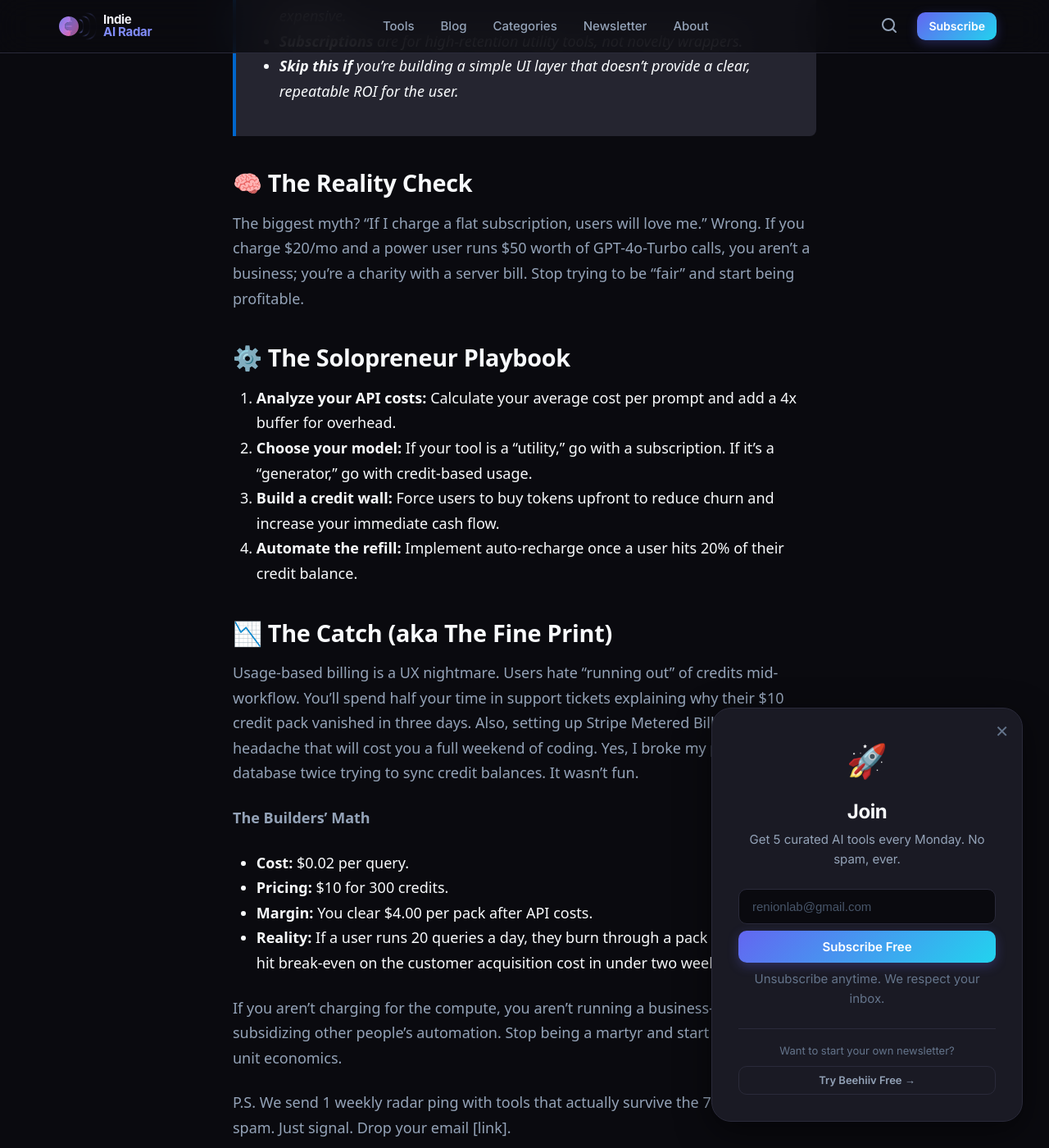
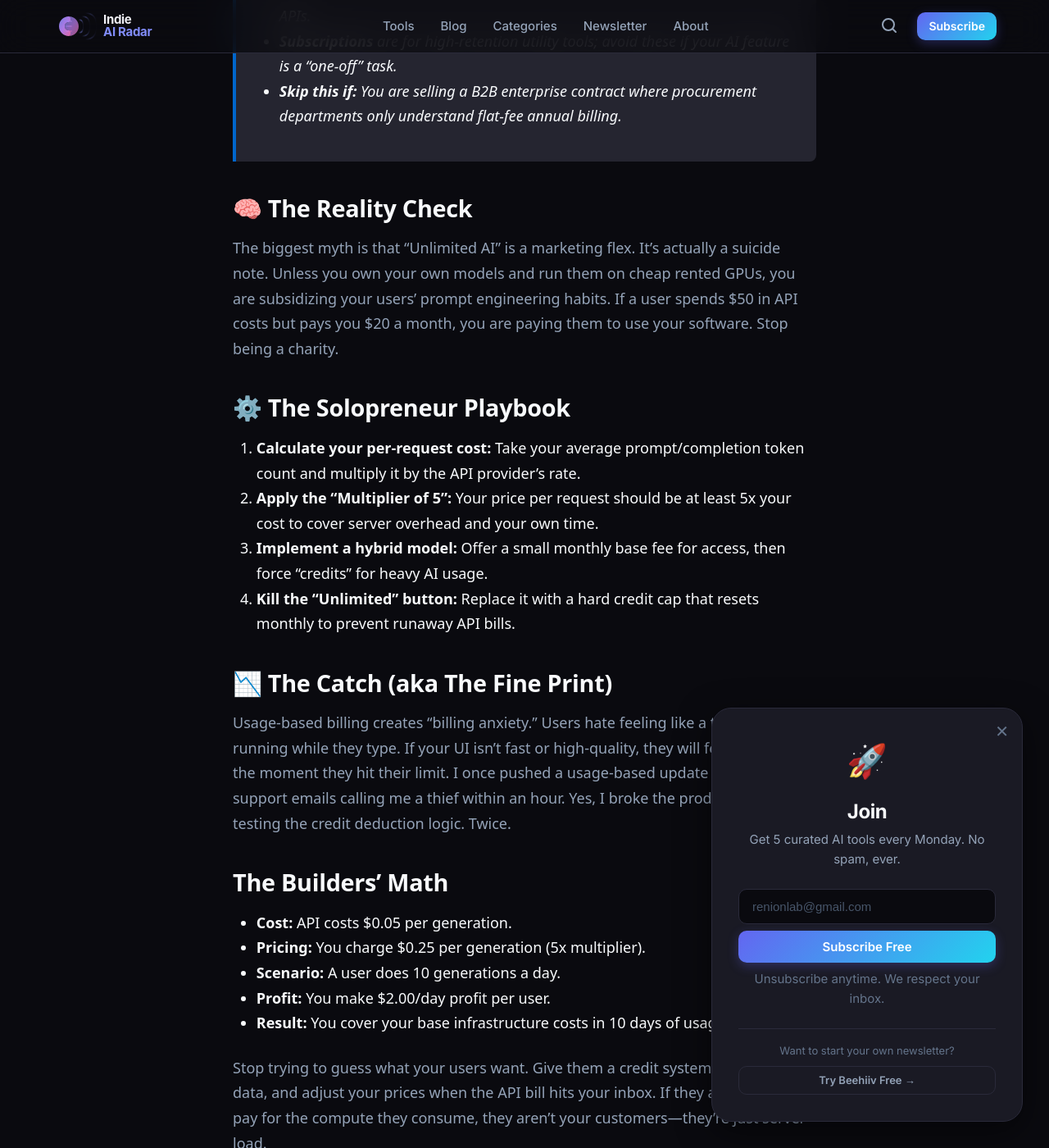
Before and after one commit to renion-dev/indiearadar, a Jekyll site: the page built from _posts/2026-08-17-pricing-ai-features-subscription-usage-based-or-one-time-pay.md, in a window 1280 px wide and 1400 px high, scrolled down 1043 px. Shown: the whole window at 82% size. Built offline with Jekyll 4.4.1, drawn with Linux system fonts in a browser that asks for light colours; some of the changed text lies outside the part shown.

```diff
--- a/_posts/2026-08-17-pricing-ai-features-subscription-usage-based-or-one-time-pay.md
+++ b/_posts/2026-08-17-pricing-ai-features-subscription-usage-based-or-one-time-pay.md
@@ -11,31 +11,32 @@ tags:
 image: "assets/images/og/tool-pricing-ai-features-subscription-usage-based-or-one-time-pay.png"
 ---
 
-Most AI wrappers are bleeding money because founders are scared to charge for the compute they’re burning.
+Most AI founders are bleeding cash by picking the wrong pricing model for features that literally cost them money every time a user clicks "Generate."
 
 > **⚡ TL;DR**
-> * **Usage-based** is the only way to protect your margins if your AI model is expensive.
-> * **Subscriptions** are for high-retention utility tools, not novelty wrappers.
-> * **Skip this if** you’re building a simple UI layer that doesn't provide a clear, repeatable ROI for the user.
+> * **Usage-based** is the only way to protect your margins if you use GPT-4/Claude APIs.
+> * **Subscriptions** are for high-retention utility tools; avoid these if your AI feature is a "one-off" task.
+> * **Skip this if:** You are selling a B2B enterprise contract where procurement departments only understand flat-fee annual billing.
 
 ## 🧠 The Reality Check
-The biggest myth? "If I charge a flat subscription, users will love me." Wrong. If you charge $20/mo and a power user runs $50 worth of GPT-4o-Turbo calls, you aren’t a business; you’re a charity with a server bill. Stop trying to be "fair" and start being profitable.
+The biggest myth is that "Unlimited AI" is a marketing flex. It’s actually a suicide note. Unless you own your own models and run them on cheap rented GPUs, you are subsidizing your users' prompt engineering habits. If a user spends $50 in API costs but pays you $20 a month, you are paying them to use your software. Stop being a charity.
 
 ## ⚙️ The Solopreneur Playbook
-1. **Analyze your API costs:** Calculate your average cost per prompt and add a 4x buffer for overhead.
-2. **Choose your model:** If your tool is a "utility," go with a subscription. If it’s a "generator," go with credit-based usage.
-3. **Build a credit wall:** Force users to buy tokens upfront to reduce churn and increase your immediate cash flow.
-4. **Automate the refill:** Implement auto-recharge once a user hits 20% of their credit balance.
+1. **Calculate your per-request cost:** Take your average prompt/completion token count and multiply it by the API provider's rate.
+2. **Apply the "Multiplier of 5":** Your price per request should be at least 5x your cost to cover server overhead and your own time.
+3. **Implement a hybrid model:** Offer a small monthly base fee for access, then force "credits" for heavy AI usage.
+4. **Kill the "Unlimited" button:** Replace it with a hard credit cap that resets monthly to prevent runaway API bills.
 
 ## 📉 The Catch (aka The Fine Print)
-Usage-based billing is a UX nightmare. Users hate "running out" of credits mid-workflow. You’ll spend half your time in support tickets explaining why their $10 credit pack vanished in three days. Also, setting up Stripe Metered Billing is a headache that will cost you a full weekend of coding. Yes, I broke my production database twice trying to sync credit balances. It wasn't fun.
+Usage-based billing creates "billing anxiety." Users hate feeling like a taxi meter is running while they type. If your UI isn't fast or high-quality, they will feel ripped off the moment they hit their limit. I once pushed a usage-based update and got three support emails calling me a thief within an hour. Yes, I broke the production server testing the credit deduction logic. Twice.
 
-**The Builders' Math**
-*   **Cost:** $0.02 per query.
-*   **Pricing:** $10 for 300 credits.
-*   **Margin:** You clear $4.00 per pack after API costs.
-*   **Reality:** If a user runs 20 queries a day, they burn through a pack in 15 days. You hit break-even on the customer acquisition cost in under two weeks.
+## The Builders' Math
+*   **Cost:** API costs $0.05 per generation.
+*   **Pricing:** You charge $0.25 per generation (5x multiplier).
+*   **Scenario:** A user does 10 generations a day.
+*   **Profit:** You make $2.00/day profit per user.
+*   **Result:** You cover your base infrastructure costs in 10 days of usage.
 
-If you aren't charging for the compute, you aren't running a business—you're just subsidizing other people’s automation. Stop being a martyr and start tracking your unit economics.
+Stop trying to guess what your users want. Give them a credit system, track the data, and adjust your prices when the API bill hits your inbox. If they aren't willing to pay for the compute they consume, they aren't your customers—they’re just server load.
 
 P.S. We send 1 weekly radar ping with tools that actually survive the 7-day test. No spam. Just signal. Drop your email [link].
```
